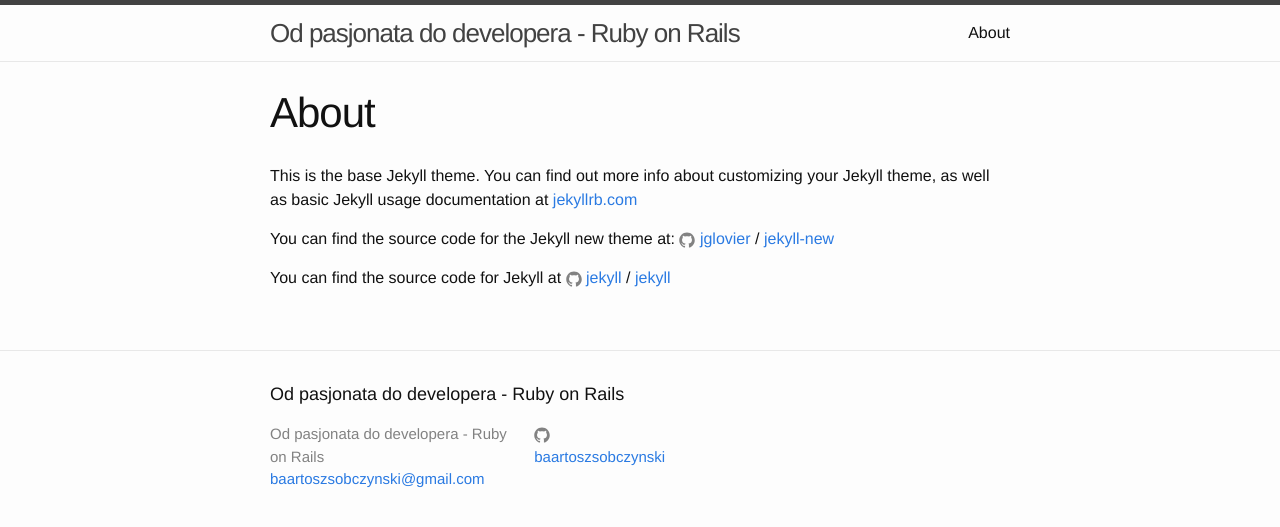
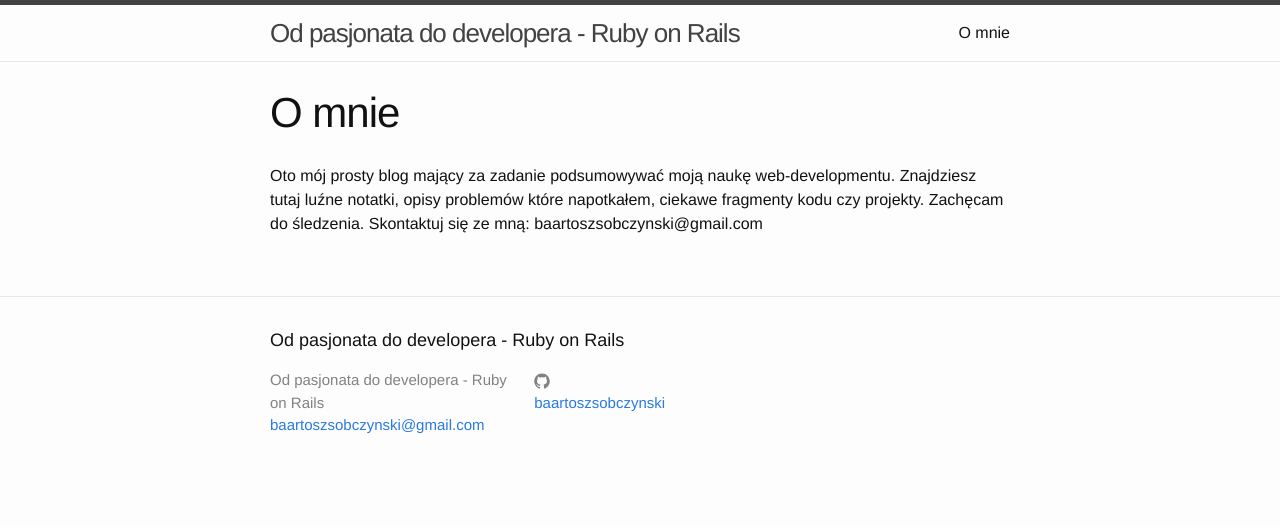
Before and after one commit to baartoszsobczynski/baartoszsobczynski.github.io, a Jekyll site: the page built from about.md, in a window 1280 px wide. Shown: the top 527 px of the page. Built offline with Jekyll 4.4.1, drawn with Linux system fonts in a browser that asks for light colours.

Commit message:
update about page

```diff
--- a/about.md
+++ b/about.md
@@ -1,15 +1,10 @@
 ---
 layout: page
-title: About
+title: O mnie
 permalink: /about/
 ---
 
-This is the base Jekyll theme. You can find out more info about customizing your Jekyll theme, as well as basic Jekyll usage documentation at [jekyllrb.com](http://jekyllrb.com/)
-
-You can find the source code for the Jekyll new theme at:
-{% include icon-github.html username="jglovier" %} /
-[jekyll-new](https://github.com/jglovier/jekyll-new)
-
-You can find the source code for Jekyll at
-{% include icon-github.html username="jekyll" %} /
-[jekyll](https://github.com/jekyll/jekyll)
+Oto mój prosty blog mający za zadanie podsumowywać moją naukę web-developmentu.
+Znajdziesz tutaj luźne notatki, opisy problemów które napotkałem, ciekawe fragmenty kodu czy projekty.
+Zachęcam do śledzenia.
+Skontaktuj się ze mną: baartoszsobczynski@gmail.com
```
